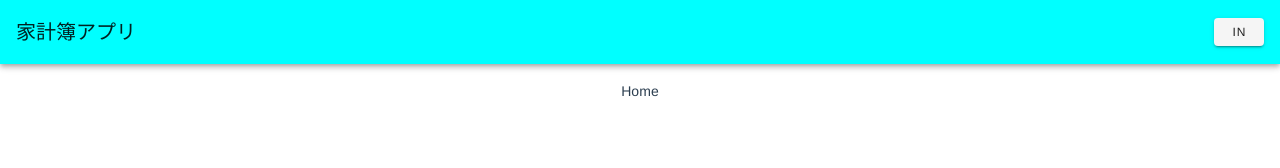
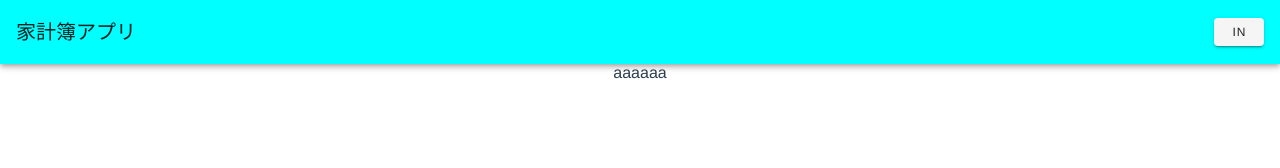
Before and after one commit to ryusei-tsune/accounts, a Vue app in the folder public/: page / in a window 1280 px wide. Shown: the top 168 px of the page. Built offline with nearby package versions, Linux system fonts and the light colour scheme.

Commit message:
setup header

```diff
--- a/public/src/App.vue
+++ b/public/src/App.vue
@@ -1,11 +1,6 @@
 <template>
   <div id="app">
-    <AppBar />
-    <!-- <div id="nav">
-      <router-link to="/">Home</router-link> |
-      <router-link to="/about">About</router-link>
-      <router-link to="/test" style="padding-left: 16px">Test</router-link>
-    </div> -->
+    <AppBar></AppBar>
     <router-view />
   </div>
 </template>
--- /dev/null
+++ b/public/src/views/error.vue
@@ -0,0 +1,5 @@
+<template>
+  <div>
+    <h1>Error</h1>
+  </div>
+</template>
--- a/public/src/views/home.vue
+++ b/public/src/views/home.vue
@@ -1,14 +1,19 @@
 <template>
-  <div>
-    <v-card-text>Home</v-card-text>
-  </div>
+  <div>aaaaaa</div>
 </template>
 
 <script>
 // @ is an alias to /src
-
 export default {
   name: "Home",
   components: {},
+  data() {
+    return {
+      //required: (value) => !!value || "必ず入力してください",
+    };
+  },
+  mounted() {
+    //this.$refs.form.resetValidation();
+  },
 };
 </script>
```
